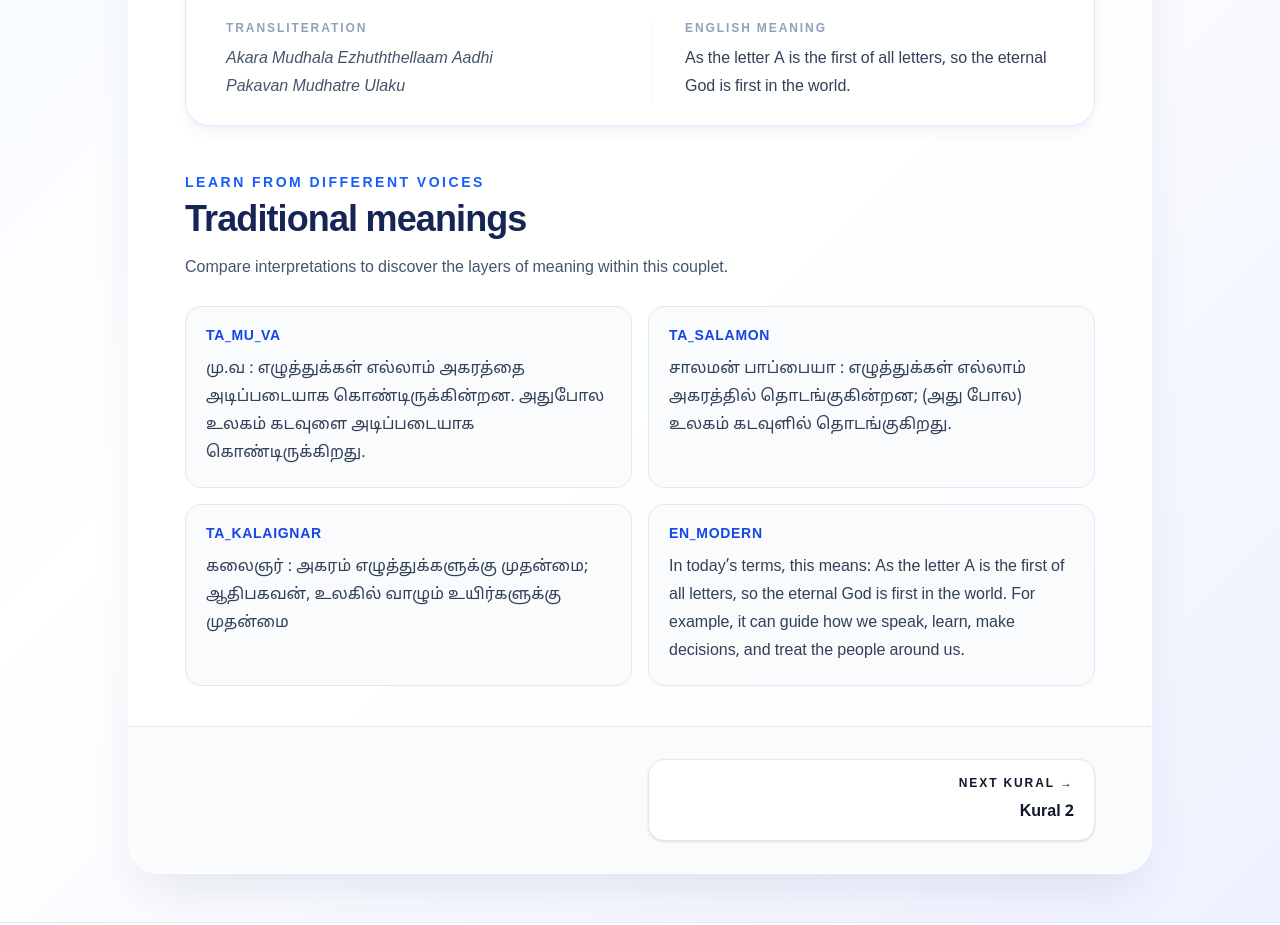
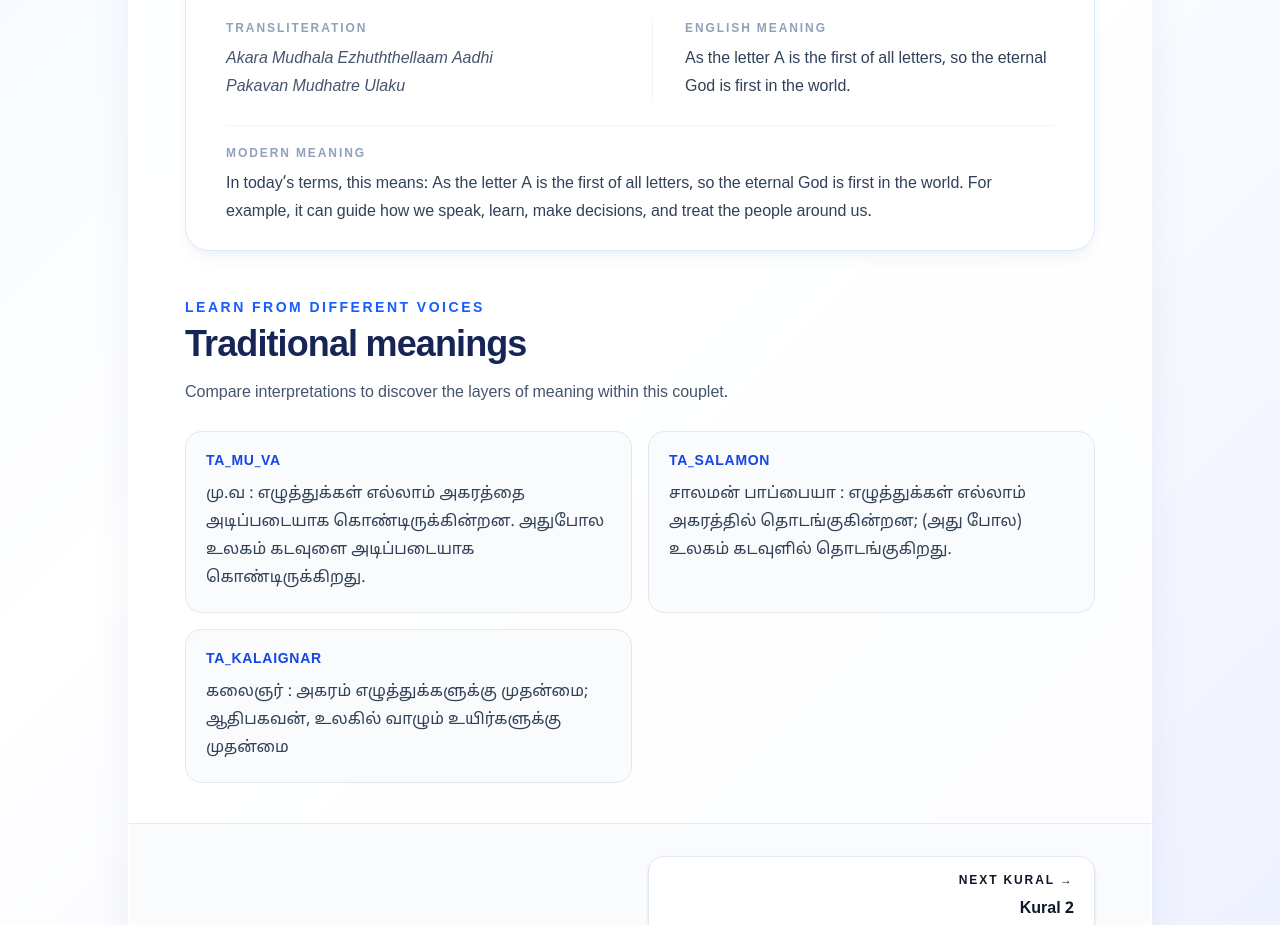
Before and after one commit to nramc/thirukkural-api, a Next.js app: page /kural/1 in a window 1280 px wide. Shown: the part 880-1805 px from the top of the page. Built offline with nearby package versions, Linux system fonts and the light colour scheme; no server answers.

Commit message:
feat: add modern interpretations to Kural meanings and enhance display on pages

```diff
--- a/app/chapters/[chapterNumber]/page.tsx
+++ b/app/chapters/[chapterNumber]/page.tsx
@@ -175,6 +175,10 @@ export default async function ChapterPage({ params }: Readonly<ChapterPageProps>
                                             <p className="text-xs font-bold uppercase tracking-[0.16em] text-slate-400">English meaning</p>
                                             <p className="mt-2 text-sm leading-7 text-slate-700">{kural.meaning.en}</p>
                                         </div>
+                                        <div>
+                                            <p className="text-xs font-bold uppercase tracking-[0.16em] text-blue-600">Modern life takeaway</p>
+                                            <p className="mt-2 text-sm leading-7 text-slate-700">{kural.meaning.en_modern}</p>
+                                        </div>
                                     </div>
                                 </div>
                                 <p className="mt-6 text-sm font-semibold text-blue-700 transition-colors group-hover:text-blue-950">Open the full Kural →</p>
--- a/app/domain/kurals-db.ts
+++ b/app/domain/kurals-db.ts
@@ -28,11 +28,19 @@ export interface ChaptersDb {
     chapters: Chapter[];
 }
 
+export interface KuralMeaning {
+    ta_mu_va: string;
+    ta_salamon: string;
+    ta_kalaignar: string;
+    en: string;
+    en_modern: string;
+}
+
 export interface Kural {
     number: number;
     section: TaxonomyReference;
     chapter: TaxonomyReference;
     kural: string[];
     transliteration: [string, string];
-    meaning: { [name: string]: string };
+    meaning: KuralMeaning;
 }
--- a/app/kural/[id]/page.tsx
+++ b/app/kural/[id]/page.tsx
@@ -152,6 +152,10 @@ export default async function KuralPage({ params }: Readonly<KuralPageProps>) {
                                     <p className="text-xs font-bold uppercase tracking-[0.16em] text-slate-400">English meaning</p>
                                     <p className="mt-2 text-sm leading-7 text-slate-700 sm:text-base">{kural.meaning.en}</p>
                                 </div>
+                                <div className="border-t border-slate-100 pt-5 lg:col-span-2">
+                                    <p className="text-xs font-bold uppercase tracking-[0.16em] text-slate-400">Modern meaning</p>
+                                    <p className="mt-2 text-sm leading-7 text-slate-700 sm:text-base">{kural.meaning.en_modern}</p>
+                                </div>
                             </div>
                         </div>
                     </section>
@@ -168,7 +172,7 @@ export default async function KuralPage({ params }: Readonly<KuralPageProps>) {
                         </div>
                         <div className="mt-6 grid gap-4 sm:grid-cols-2">
                             {Object.entries(kural.meaning)
-                                .filter(([name]) => name !== 'en')
+                                .filter(([name]) => !['en', 'en_modern'].includes(name))
                                 .map(([name, meaning]) => (
                                     <div
                                         key={name}
--- a/app/page.tsx
+++ b/app/page.tsx
@@ -82,6 +82,10 @@ export default function Home() {
                     <p className="rounded-2xl bg-white/10 p-4 text-sm leading-6 text-blue-50">
                         <span className="mb-1 block text-xs font-bold uppercase tracking-wider text-amber-200">English meaning</span>
                         {kural.meaning['en']}
+                    </p>
+                    <p className="rounded-2xl border border-amber-200/20 bg-amber-200/10 p-4 text-sm leading-6 text-blue-50 sm:col-span-2">
+                        <span className="mb-1 block text-xs font-bold uppercase tracking-wider text-amber-200">Modern life takeaway</span>
+                        {kural.meaning['en_modern']}
                     </p>
                 </div>
             </div>
--- a/lib/ai/chat-policy.ts
+++ b/lib/ai/chat-policy.ts
@@ -10,6 +10,7 @@ You are Valluvar AI, a friendly guide to the wisdom of the Thirukkural.
 
 - Help users understand and apply Thirukkural teachings in modern life.
 - Provide kural in tamil, its number, and a concise Tamil and English meaning when relevant.
+- When a Kural includes a modern life takeaway, label it as a modern interpretation or practical application; do not present it as a literal translation or as Valluvar’s exact words.
 - Be accurate, respectful, practical, and concise.
 - Never invent Kural verses, numbers, translations, facts, or sources.
 - If you are unsure, say so clearly.
--- a/public/openapi/openapi.yaml
+++ b/public/openapi/openapi.yaml
@@ -19,14 +19,14 @@ paths:
             operationId: searchKurals
             summary: Search Kurals with pagination
             description: |
-                Searches Kural couplets and their meanings using one or more comma-separated keywords.
+                Searches Kural couplets and their meanings, including modern-English interpretations, using one or more comma-separated keywords.
                 Matching is performed using substring search. Results are returned in pages, with chapter
                 and section information included in each result.
             parameters:
                 - name: q
                   in: query
                   required: false
-                  description: Comma-separated keywords to search for in Kural text and meanings.
+                  description: Comma-separated keywords to search for in Kural text, traditional meanings, and modern-English interpretations.
                   schema:
                       type: string
                   examples:
@@ -284,6 +284,7 @@ components:
                 - ta_salamon
                 - en
                 - ta_kalaignar
+                - en_modern
             properties:
                 ta_mu_va:
                     type: string
@@ -297,6 +298,9 @@ components:
                 en:
                     type: string
                     description: English meaning.
+                en_modern:
+                    type: string
+                    description: Plain-language modern-English interpretation and practical takeaway; not a literal translation.
         ErrorResponse:
             type: object
             properties:
```
